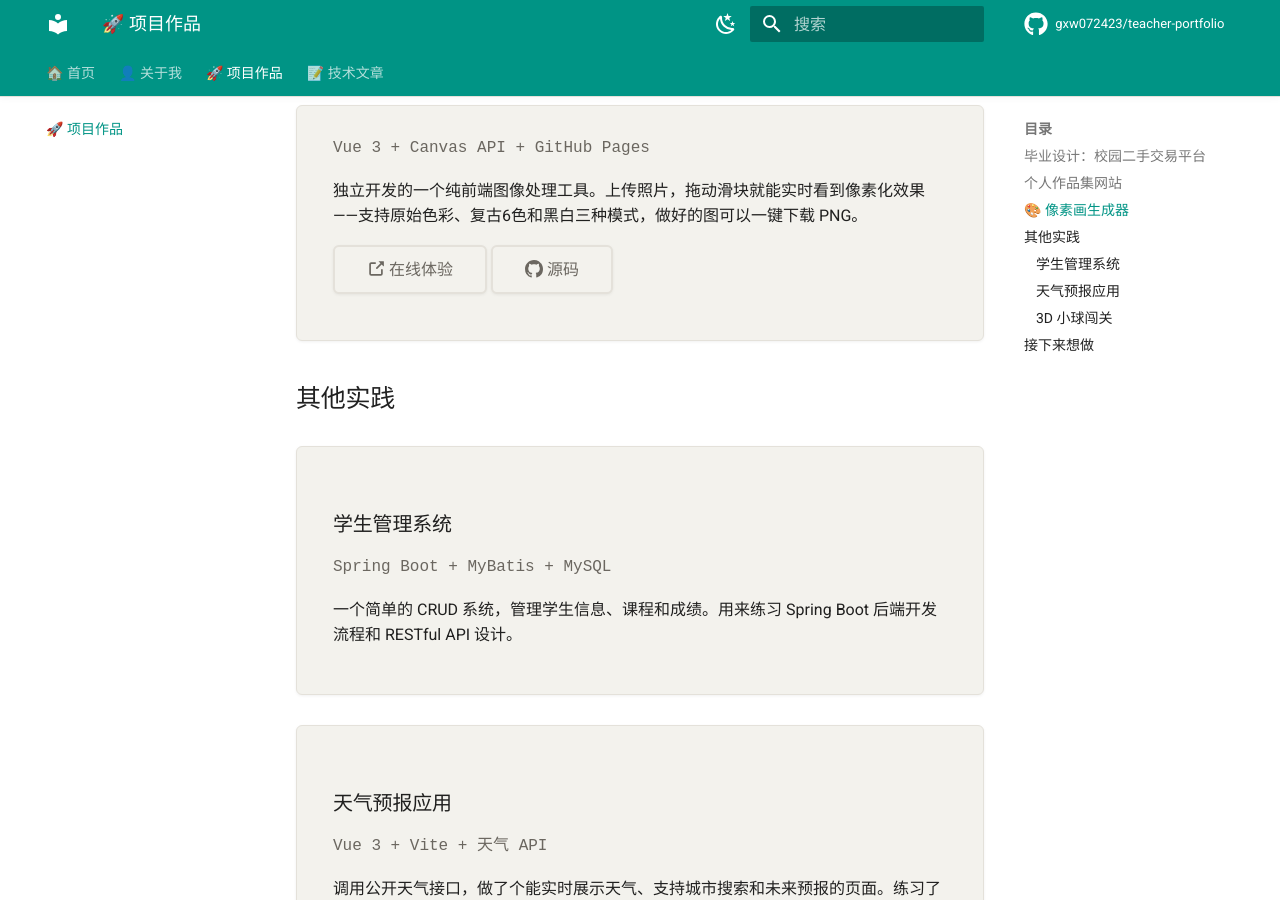
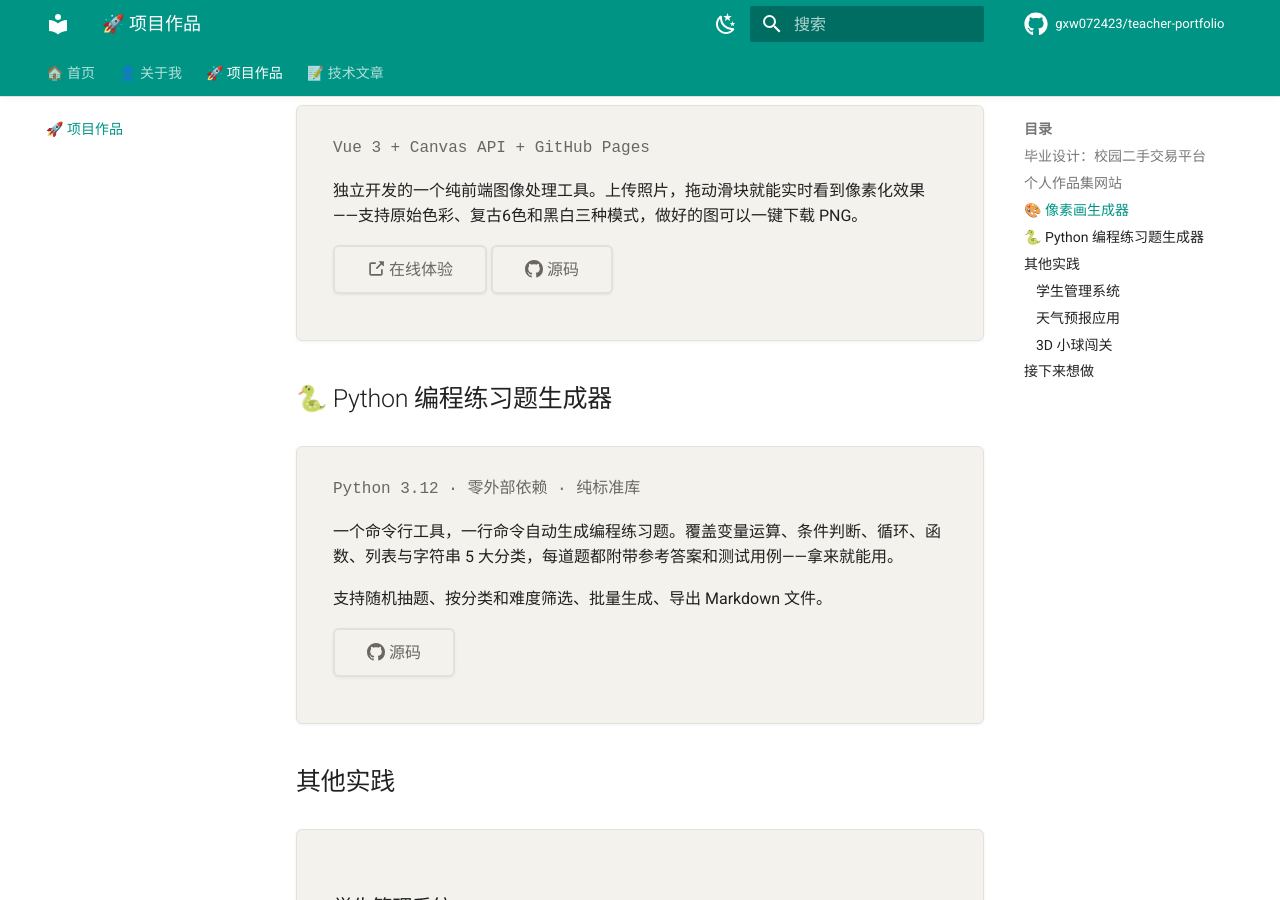
Before and after one commit to gxw072423/teacher-portfolio, an MkDocs documentation site: the page built from docs/projects.md, in a window 1280 px wide and 900 px high, scrolled down 1008 px. Built offline with MkDocs 1.6.1 and Material for MkDocs 9.7.7, drawn with Linux system fonts in a browser that asks for light colours; comment, search, counter and statistics services are not loaded.

Commit message:
🔗 添加Python练习题生成器到项目作品

```diff
--- a/docs/projects.md
+++ b/docs/projects.md
@@ -37,6 +37,20 @@
 独立开发的一个纯前端图像处理工具。上传照片，拖动滑块就能实时看到像素化效果——支持原始色彩、复古6色和黑白三种模式，做好的图可以一键下载 PNG。
 
 [:octicons-link-external-16: 在线体验](https://gxw072423.github.io/pixel-art/){ .md-button } [:octicons-mark-github-16: 源码](https://github.com/gxw072423/pixel-art){ .md-button }
+
+</div>
+
+## 🐍 Python 编程练习题生成器
+
+<div class="proj" markdown>
+
+<div class="stack">Python 3.12 · 零外部依赖 · 纯标准库</div>
+
+一个命令行工具，一行命令自动生成编程练习题。覆盖变量运算、条件判断、循环、函数、列表与字符串 5 大分类，每道题都附带参考答案和测试用例——拿来就能用。
+
+支持随机抽题、按分类和难度筛选、批量生成、导出 Markdown 文件。
+
+[:octicons-mark-github-16: 源码](https://github.com/gxw072423/code-exercise-gen){ .md-button }
 
 </div>
 
```
